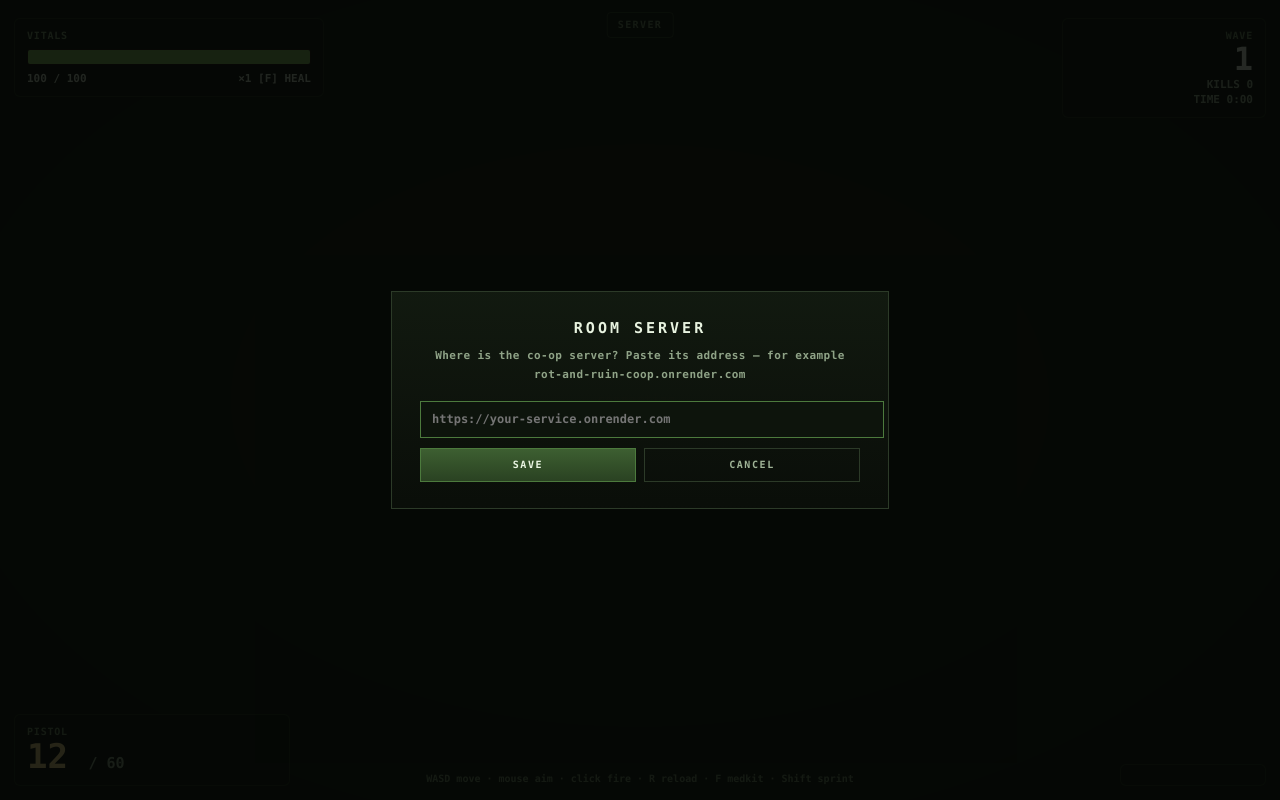
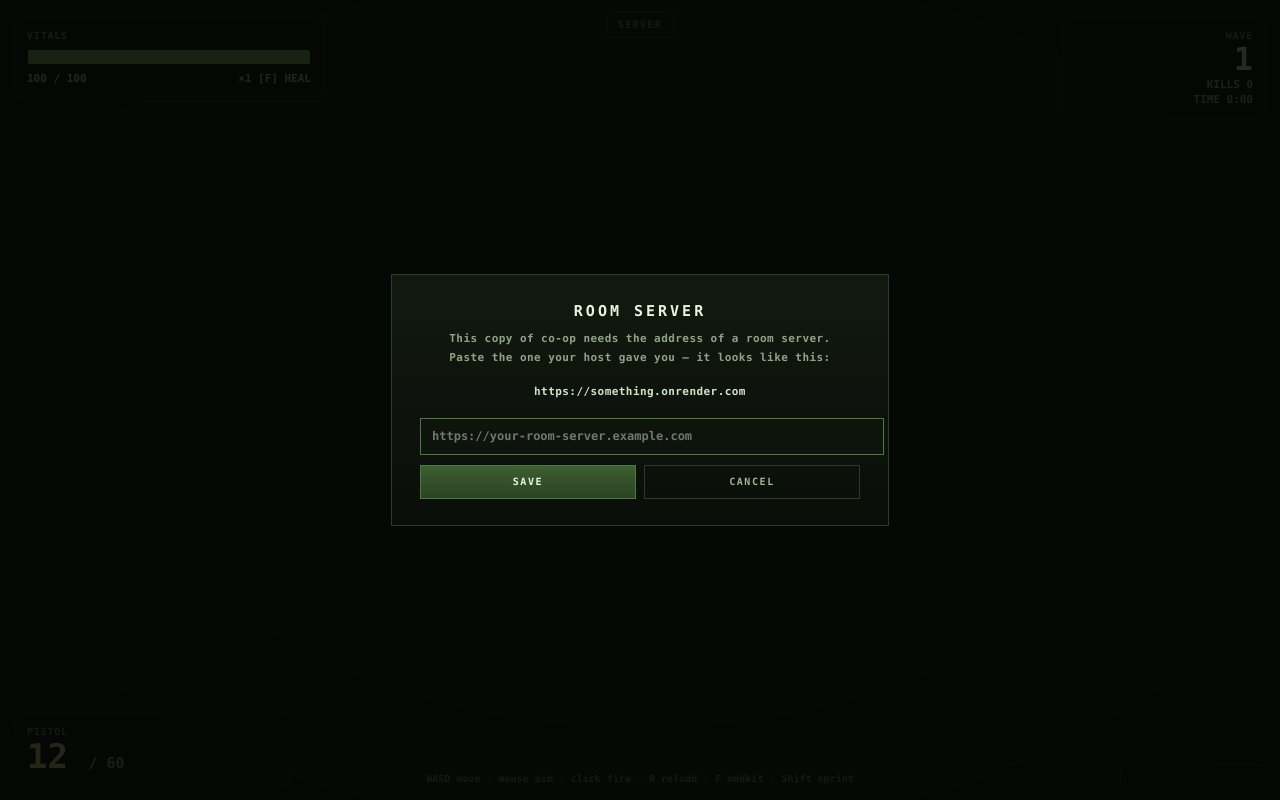
Before and after one commit to dragonmahan-sketch/rot-and-ruin, a website: page coop/client.html in a window 1280 px wide. Both pictures are taken after a click on the button "SERVER". Drawn offline with Linux system fonts and the light colour scheme; no server answers.

Commit message:
Sync the published files [skip ci]

```diff
--- a/coop/client.html
+++ b/coop/client.html
@@ -101,9 +101,11 @@
 <div id="setup" hidden>
   <div class="box">
     <h2>ROOM SERVER</h2>
-    <p>Where is the co-op server? Paste its address — for example<br><b>rot-and-ruin-coop.onrender.com</b></p>
+    <p>This copy of co-op needs the address of a room server.<br>
+       Paste the one your host gave you — it looks like this:</p>
+    <p style="color:#cfe3c6"><b>https://something.onrender.com</b></p>
     <input id="setupHost" type="url" spellcheck="false" autocapitalize="off"
-           placeholder="https://your-service.onrender.com">
+           placeholder="https://your-room-server.example.com">
     <div class="row">
       <button id="setupSave" class="main">Save</button>
       <button id="setupCancel">Cancel</button>
```
